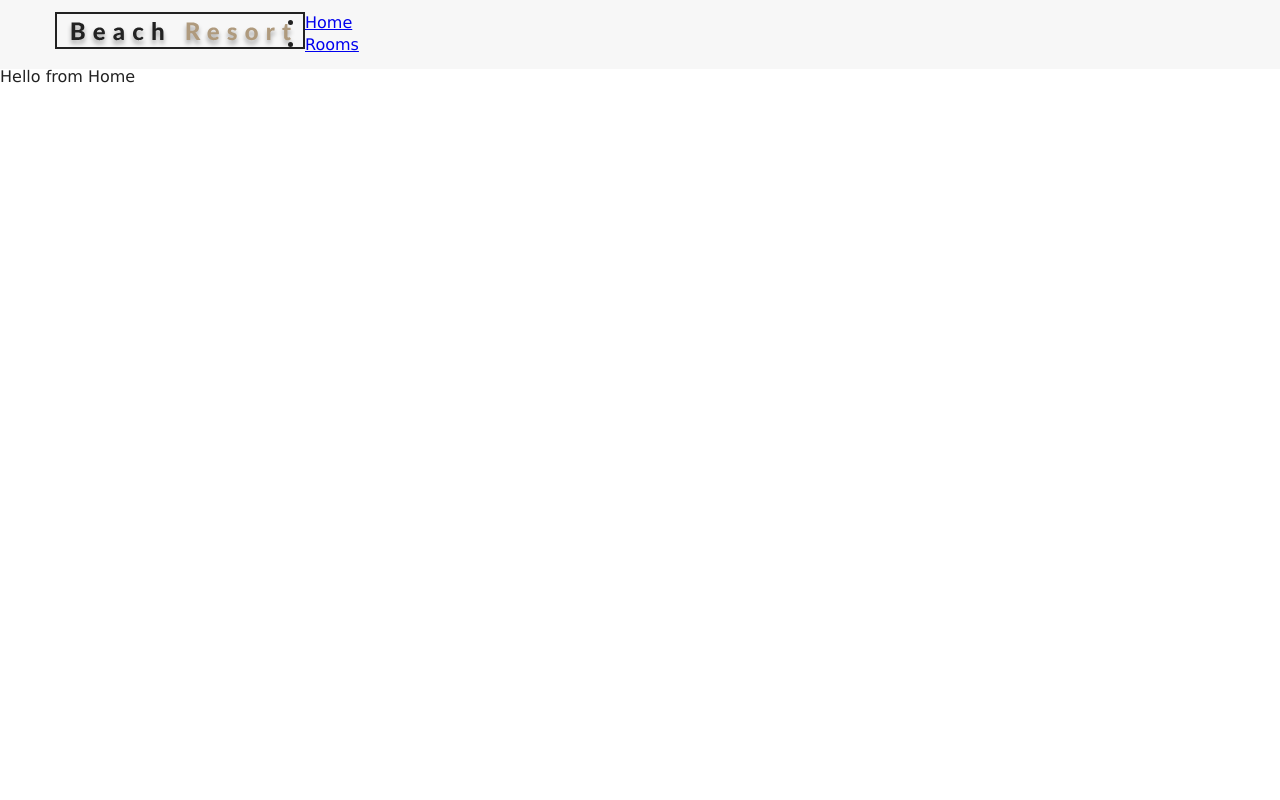
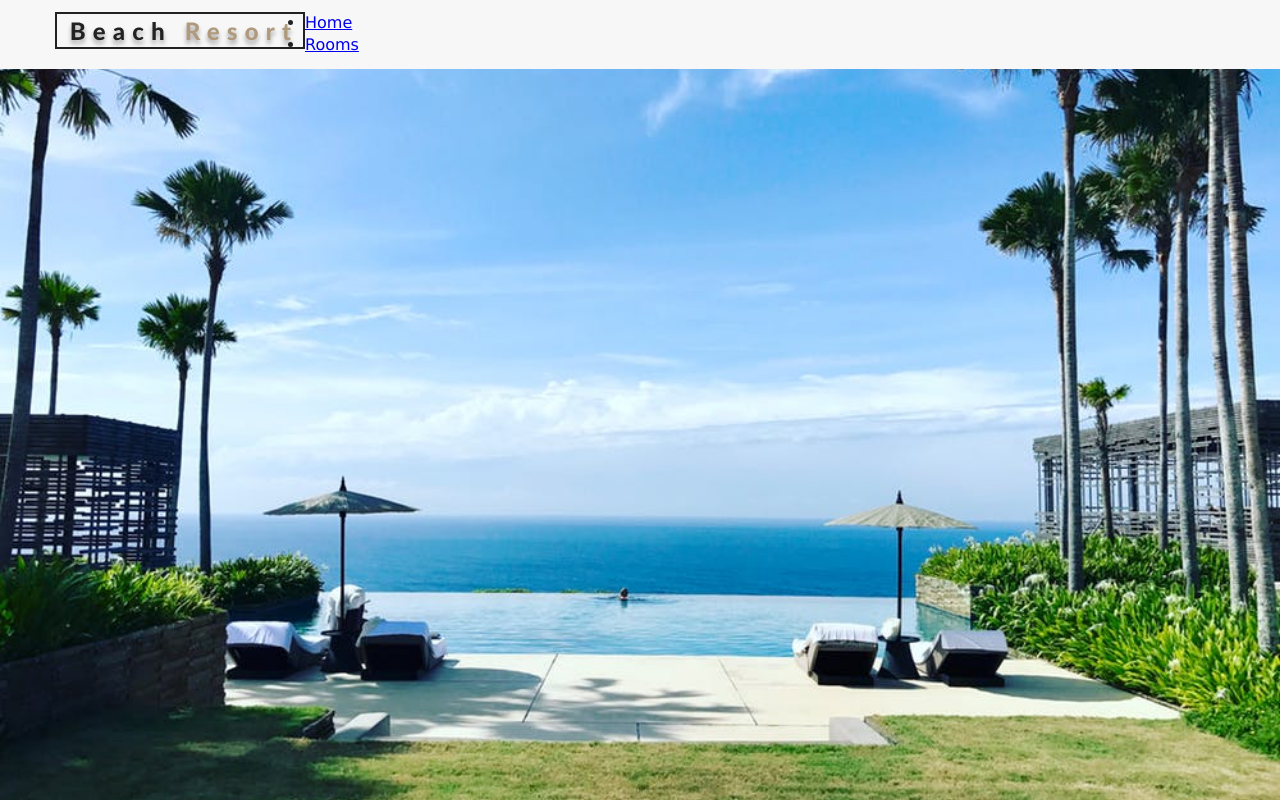
Before and after one commit to 730photo/Beach-Resort, a React (Create React App) app: page / in a window 1280 px wide. Built offline with nearby package versions, Linux system fonts and the light colour scheme.

Commit message:
things are looking good

```diff
--- /dev/null
+++ b/src/components/Hero.js
@@ -0,0 +1,5 @@
+import React from 'react'
+
+export default function Hero({ children, hero }) {
+    return <header className={hero}>{children}</header>;
+}
--- a/src/components/Navbar.js
+++ b/src/components/Navbar.js
@@ -22,7 +22,7 @@
 
                 </button>
             </div>
-            <ul className={this.state.isOpen?"nav-links show-nav":"nav-link"}>
+            <ul className={this.state.isOpen ? "nav-links show-nav":"nav-link"}>
                 <li>
                     <Link to="/">Home</Link>
                 </li>
--- a/src/pages/Home.js
+++ b/src/pages/Home.js
@@ -1,9 +1,6 @@
 import React from 'react'
+import Hero from "../components/Hero";
 
 export default function Home() {
-    return (
-        <div>
-           Hello from Home
-        </div>
-    )
+    return <Hero hero="defaultHero" />;
 }
```
